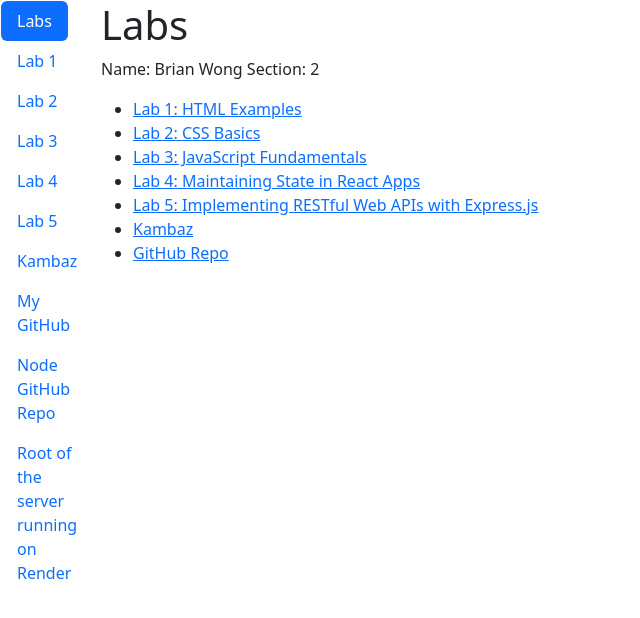
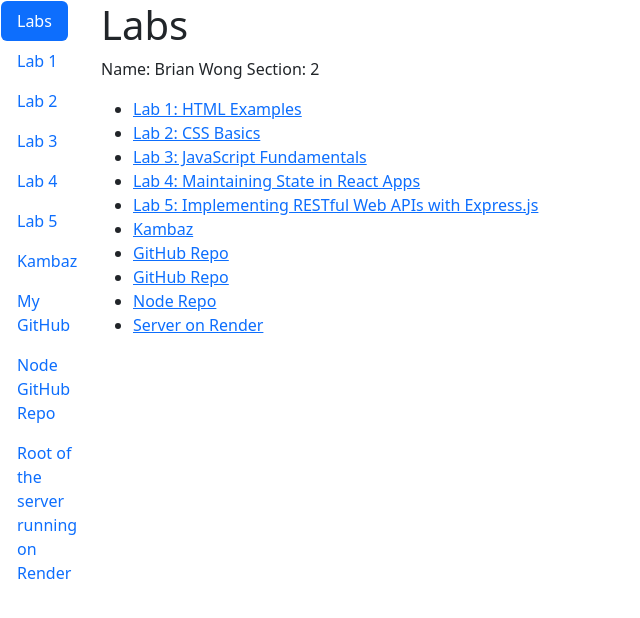
Before and after one commit to wong-bria/kambaz-next-js, a Next.js app: page /labs in a window 1280 px wide. Shown: the top 618 px of the page, without its empty margins (0-640 px from the left). Built offline with nearby package versions, Linux system fonts and the light colour scheme.

Commit message:
feat: added links to node and root of server running on render

```diff
--- a/app/labs/page.tsx
+++ b/app/labs/page.tsx
@@ -7,30 +7,68 @@ export default function labs() {
       <ul>
         <li>
           <Link href="/labs/lab1" id="wd-lab1-link">
-           Lab 1: HTML Examples </Link>
+            Lab 1: HTML Examples{" "}
+          </Link>
         </li>
         <li>
           <Link href="/labs/lab2" id="wd-lab2-link">
-           Lab 2: CSS Basics </Link>
+            Lab 2: CSS Basics{" "}
+          </Link>
         </li>
         <li>
           <Link href="/labs/lab3" id="wd-lab3-link">
-           Lab 3: JavaScript Fundamentals </Link>
+            Lab 3: JavaScript Fundamentals{" "}
+          </Link>
         </li>
         <li>
           <Link href="/labs/lab4" id="wd-lab4-link">
-           Lab 4: Maintaining State in React Apps </Link>
+            Lab 4: Maintaining State in React Apps{" "}
+          </Link>
         </li>
         <li>
           <Link href="/labs/lab5" id="wd-lab5-link">
-           Lab 5: Implementing RESTful Web APIs with Express.js </Link>
+            Lab 5: Implementing RESTful Web APIs with Express.js{" "}
+          </Link>
         </li>
         <li>
-          <Link href="/" id="wd-kambaz-link"> Kambaz</Link>
+          <Link href="/" id="wd-kambaz-link">
+            {" "}
+            Kambaz
+          </Link>
         </li>
         <li>
-        <Link href="https://github.com/wong-bria/kambaz-next-js" id="wd-github">GitHub Repo</Link>
+          <Link
+            href="https://github.com/wong-bria/kambaz-next-js"
+            id="wd-github"
+          >
+            GitHub Repo
+          </Link>
+        </li>
+        <li>
+          <Link
+            href="https://github.com/wong-bria/kambaz-next-js"
+            id="wd-github"
+          >
+            GitHub Repo
+          </Link>
+        </li>
+        <li>
+          <Link
+            href="https://github.com/wong-bria/kambaz-node-server-app"
+            id="wd-node-repo"
+          >
+            Node Repo
+          </Link>
+        </li>
+        <li>
+          <Link
+            href="https://kambaz-node-server-app-6jqg.onrender.com"
+            id="wd-server"
+          >
+            Server on Render
+          </Link>
         </li>
       </ul>
     </div>
-);}
+  );
+}
```
Lines whose indentation alone changed are shown as unchanged.
